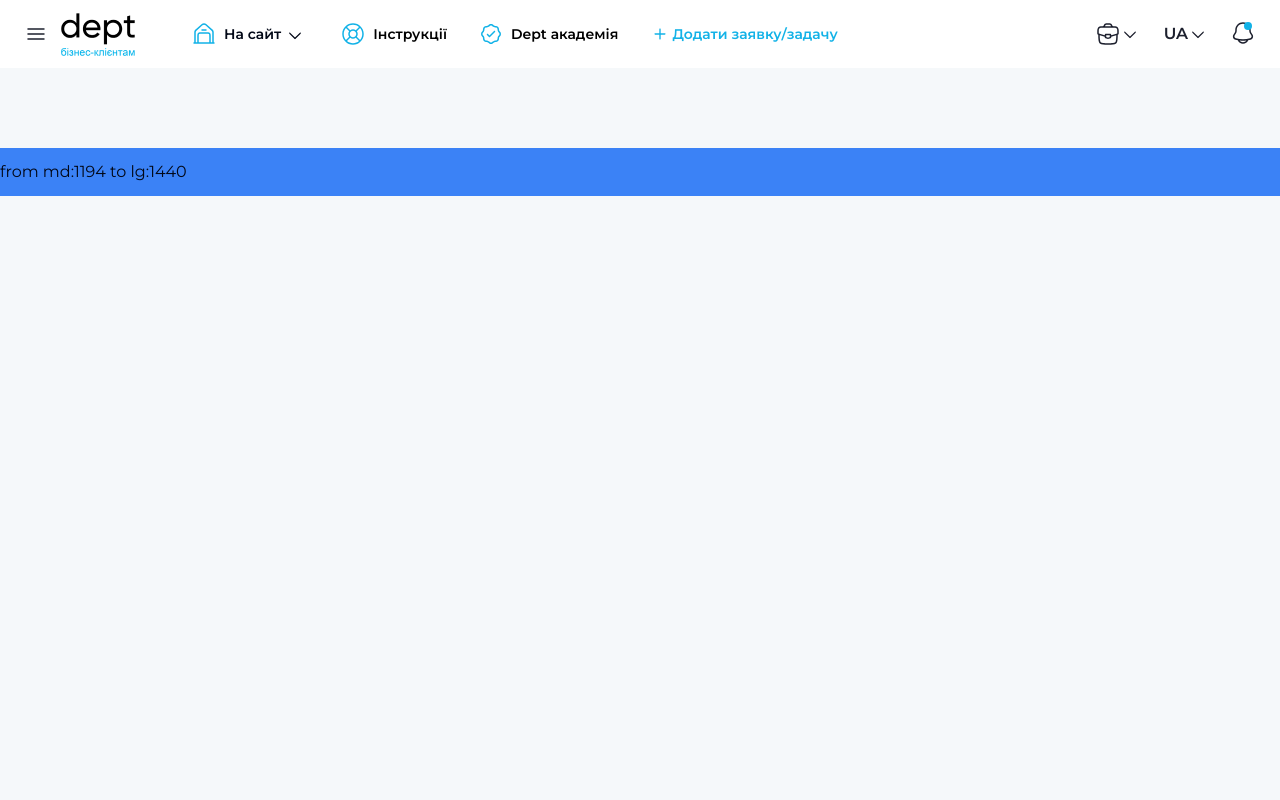
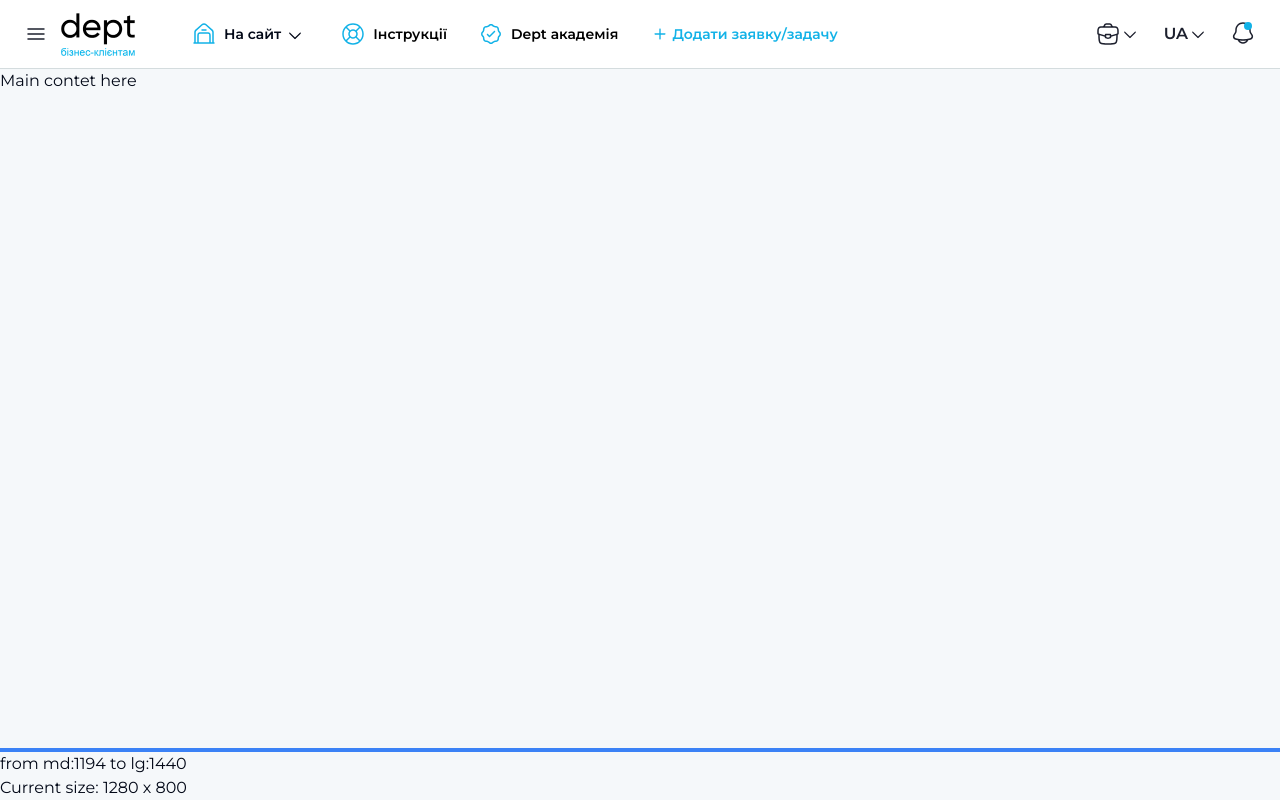
Before and after one commit to demchukv/dept, a Next.js app: page / in a window 1280 px wide. Built offline with nearby package versions, Linux system fonts and the light colour scheme.

Commit message:
styling sidebar for lg

```diff
--- a/app/components/header/header.tsx
+++ b/app/components/header/header.tsx
@@ -17,7 +17,7 @@ export const Header = () => {
   const newAlert = true;
 
   return (
-    <header className="w-full bg-white py-3">
+    <header className="w-full bg-white py-3 border-b border-gray-light">
       <div className="f-full px-2 xs:px-4 lg:px-6 flex gap-1 xs:gap-2 sm:gap-10 md:gap-14 lg:gap-32 items-center justify-between">
         <div className="flex gap-3 items-center flex-shrink-0 ml-0 xs:ml-2 lg:ml-9">
           <Sidebar />
--- /dev/null
+++ b/app/components/helper.tsx
@@ -0,0 +1,48 @@
+'use client';
+import React, { useEffect, useState } from 'react';
+
+export const Helper = () => {
+  const [wsize, setWsize] = useState({
+    width: window.innerWidth,
+    height: window.innerHeight,
+  });
+
+  useEffect(() => {
+    const handleResize = () => {
+      setWsize({
+        width: window.innerWidth,
+        height: window.innerHeight,
+      });
+    };
+    window.addEventListener('resize', handleResize);
+    return () => {
+      window.removeEventListener('resize', handleResize);
+    };
+  });
+  return (
+    <div className="w-full">
+      <div className="w-full h-[4px] bg-yellow-500 xs:bg-orange-500 sm:bg-red-500 md:bg-blue-500 lg:bg-green-500 xl:bg-violet-500"></div>
+      <div className="xs:hidden sm:hidden md:hidden lg:hidden xl:hidden">
+        to xs:390
+      </div>
+      <div className="hidden xs:block sm:hidden md:hidden lg:hidden xl:hidden">
+        from xs:390 to sm:834
+      </div>
+      <div className="hidden xs:hidden sm:block md:hidden lg:hidden xl:hidden">
+        from sm:834 to md:1194
+      </div>
+      <div className="hidden xs:hidden sm:hidden md:block lg:hidden xl:hidden">
+        from md:1194 to lg:1440
+      </div>
+      <div className="hidden xs:hidden sm:hidden md:hidden lg:block xl:hidden">
+        from lg:1440 to xl:1920
+      </div>
+      <div className="hidden xs:hidden sm:hidden md:hidden lg:hidden xl:block">
+        from xl:1920
+      </div>
+      <div>
+        Current size: {wsize.width} x {wsize.height}
+      </div>
+    </div>
+  );
+};
--- /dev/null
+++ b/app/components/sidebar/aside.tsx
@@ -0,0 +1,26 @@
+import React from 'react';
+import { SideMenu } from '@/app/components/sidebar/side-menu';
+import Link from 'next/link';
+import { Icon } from '@/components/utils/icon';
+
+export const Aside = () => {
+  return (
+    <aside className="w-[234px] bg-white hidden lg:block">
+      <SideMenu />
+      <div className="fixed bottom-0 left-0 w-[234px] p-6 bg-white shadow-[0_-6px_20px_0_rgba(89, 125, 137, 0.08)]">
+        <Link
+          href="/logout"
+          className="hidden lg:flex gap-2 items-center font-semibold text-sm lg:text-base leading-[1.14] text-main-dark hover:text-main-color"
+        >
+          <Icon
+            width={24}
+            height={24}
+            iconName="Logout"
+            className="fill-main-dark"
+          />
+          Вийти
+        </Link>
+      </div>
+    </aside>
+  );
+};
--- a/app/components/sidebar/side-menu.tsx
+++ b/app/components/sidebar/side-menu.tsx
@@ -7,7 +7,7 @@ export const SideMenu = () => {
   const linkClass =
     'flex gap-2 items-center font-semibold text-sm lg:text-base leading-[1.14] text-main-dark hover:text-main-color';
   return (
-    <div className="flex flex-col gap-6 my-10 px-6 w-full h-full overflow-y-auto">
+    <div className="flex flex-col gap-6 my-10 lg:my-6 px-6 w-full h-full overflow-y-auto">
       <Link
         href="/"
         className="flex gap-2 items-center font-semibold text-sm lg:text-base leading-[1.14] text-main-dark hover:text-main-color"
--- a/app/globals.css
+++ b/app/globals.css
@@ -96,7 +96,7 @@
 
 body {
   min-width: 320px;
-  height: 100%;
+  min-height: 100vh;
 }
 
 @layer base {
--- a/app/layout.tsx
+++ b/app/layout.tsx
@@ -27,7 +27,7 @@ export default function RootLayout({
       <body
         className={cn(
           montserrat.className,
-          'bg-bg-color',
+          'bg-bg-color flex flex-col justify-between',
           accoutType === 'user' && 'dark',
         )}
       >
--- a/app/page.tsx
+++ b/app/page.tsx
@@ -1,31 +1,16 @@
 import { Header } from '@/app/components/header/header';
+import { Aside } from '@/app/components/sidebar/aside';
+import { Helper } from '@/app/components/helper';
 
 export default function Home() {
   return (
     <>
       <Header />
-      <main>
-        <div className="w-full py-3 mt-20 bg-yellow-500 xs:bg-orange-500 sm:bg-red-500 md:bg-blue-500 lg:bg-green-500 xl:bg-violet-500">
-          <div className="xs:hidden sm:hidden md:hidden lg:hidden xl:hidden">
-            to xs:390
-          </div>
-          <div className="hidden xs:block sm:hidden md:hidden lg:hidden xl:hidden">
-            from xs:390 to sm:834
-          </div>
-          <div className="hidden xs:hidden sm:block md:hidden lg:hidden xl:hidden">
-            from sm:834 to md:1194
-          </div>
-          <div className="hidden xs:hidden sm:hidden md:block lg:hidden xl:hidden">
-            from md:1194 to lg:1440
-          </div>
-          <div className="hidden xs:hidden sm:hidden md:hidden lg:block xl:hidden">
-            from lg:1440 to xl:1920
-          </div>
-          <div className="hidden xs:hidden sm:hidden md:hidden lg:hidden xl:block">
-            from xl:1920
-          </div>
-        </div>
-      </main>
+      <div className="flex-grow  flex flex-row-reverse justify-between">
+        <main className="flex-grow">Main contet here</main>
+        <Aside />
+      </div>
+      <Helper />
     </>
   );
 }
```
